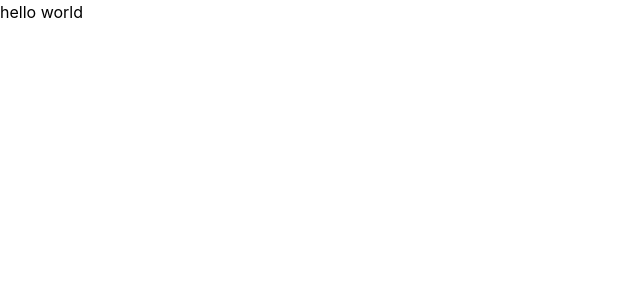
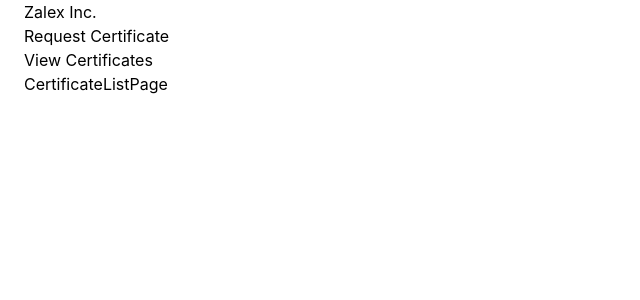
Before and after one commit to LaurenAMolloy/Employee-Certification-Solution, a React (Vite) app: page / in a window 1280 px wide. Shown: the top 300 px of the page, without its empty margins (0-640 px from the left). Built offline with nearby package versions, Linux system fonts and the light colour scheme.

Commit message:
Adding routes and paths to app

```diff
--- a/src/App.tsx
+++ b/src/App.tsx
@@ -1,11 +1,29 @@
+import { createBrowserRouter, RouterProvider } from 'react-router-dom';
+import Root from './pages/Root';
+import RequestCertificatePage from './pages/requestCert/RequestCertificatePage';
+import CertificateListPage from './pages/certificates/CertificateListPage';
 
+//Set up Router and Paths
+const router = createBrowserRouter([
+  {
+    path: "/",
+    element: <Root />,
+    hydrateFallbackElement: <div>Loading...</div>,
+    children: [
+      {
+        index: true,
+        element: <CertificateListPage />
+      },
+      {
+        path: "/request",
+        element: <RequestCertificatePage />
+      }
+    ]
+  }
+]);
 
 function App() {
-  return (
-    <>
-    <h1>hello world</h1>
-    </>
-  )
+  return <RouterProvider router={router} />
 }
 
 export default App
--- a/src/api/types/createCertificateInput.tsx
+++ b/src/api/types/createCertificateInput.tsx
@@ -0,0 +1,6 @@
+export interface createCertificateInput{
+    adrress_to: string;
+    purpose: string;
+    issued_on:string;
+    employee_id: string;
+}
--- a/src/layouts/Layout.tsx
+++ /dev/null
@@ -1,16 +0,0 @@
-// Layout.js
-import { Outlet } from 'react-router-dom';
-import Nav from '../components/Nav'
-
-const Layout = () => {
-  return (
-    <div>
-      <Nav />
-      <main className="container">
-        <Outlet /> {/* Content specific to the route will be rendered here */}
-      </main>
-    </div>
-  );
-};
-
-export default Layout;
--- /dev/null
+++ b/src/pages/Root.tsx
@@ -0,0 +1,15 @@
+import Nav from '../components/Nav'
+import { Outlet } from 'react-router-dom'
+
+export default function Root() {
+  return (
+    <div className="min-h-screen flex flex-col">
+      <main className='grow'>
+      <div className='mx-auto max-w-7xl px-4 md:px-6 pb-5'>
+        <Nav />
+        <Outlet />
+      </div>
+    </main>
+    </div>
+  )
+}
```
Also changed, not shown: src/api/types/certificate.tsx (+7 -0 lines), src/pages/certificates/CertificateListPage.tsx (renamed from src/pages/CertificateListPage.tsx), src/pages/requestCert/RequestCertificatePage.tsx (renamed from src/pages/RequestCertificatePage.tsx).
